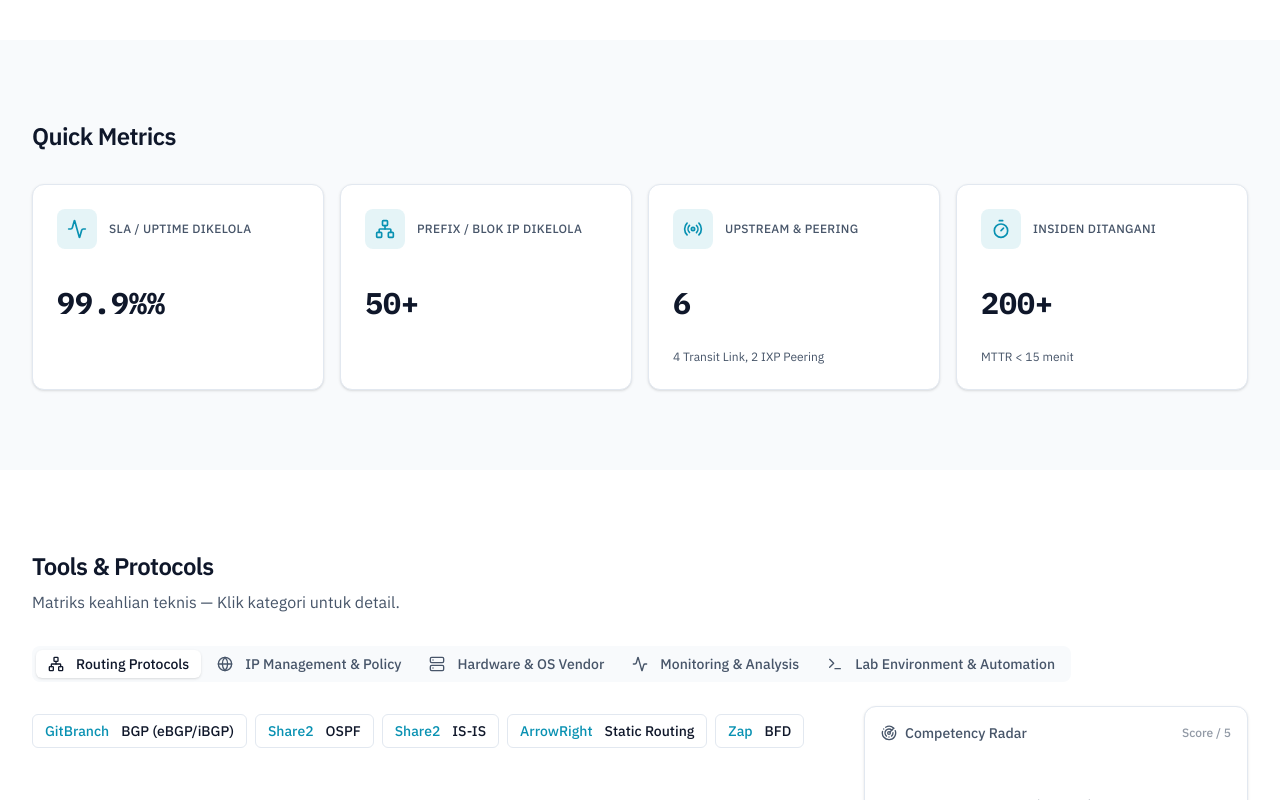
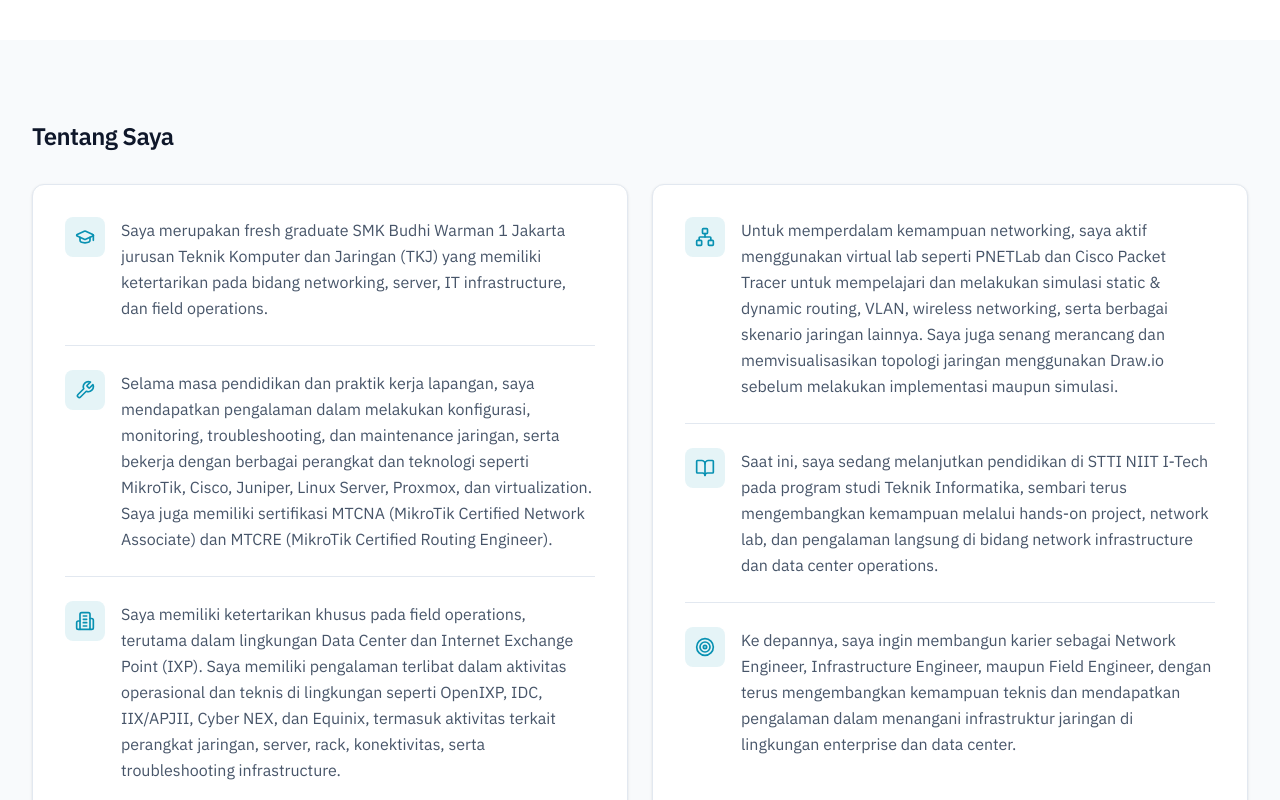
Before and after one commit to FauzanAlsyundawy/portofolio, a Next.js app: page / in a window 1280 px wide. Shown: the part 760-1560 px from the top of the page. Built offline with nearby package versions, Linux system fonts and the light colour scheme.

Commit message:
feat: replace quick metrics section with about me section

```diff
--- a/app/page.tsx
+++ b/app/page.tsx
@@ -1,5 +1,5 @@
 import { Hero } from "@/components/sections/hero";
-import { Metrics } from "@/components/sections/metrics";
+import { AboutMe } from "@/components/sections/about-me";
 import { SkillsMatrix } from "@/components/sections/skills-matrix";
 import { CaseStudies } from "@/components/sections/case-studies";
 import { ExperienceTimeline } from "@/components/sections/experience-timeline";
@@ -10,7 +10,7 @@ export default function HomePage() {
   return (
     <>
       <Hero />
-      <Metrics />
+      <AboutMe />
       <SkillsMatrix />
       <CaseStudies />
       <ExperienceTimeline />
--- /dev/null
+++ b/components/sections/about-me.tsx
@@ -0,0 +1,118 @@
+"use client";
+
+import { motion } from "motion/react";
+import { Card } from "@/components/ui/card";
+import {
+  GraduationCap,
+  Wrench,
+  Building2,
+  Network,
+  BookOpen,
+  Target,
+} from "lucide-react";
+
+export function AboutMe() {
+  return (
+    <section id="about" className="py-20 bg-surface relative">
+      {/* Target anchor to maintain scroll compatibility */}
+      <div id="metrics" className="sr-only" aria-hidden="true" />
+      <div className="container-section">
+        <motion.div
+          initial={{ opacity: 0, y: 16 }}
+          whileInView={{ opacity: 1, y: 0 }}
+          viewport={{ once: true, margin: "-50px" }}
+          transition={{ duration: 0.4 }}
+          className="mb-8"
+        >
+          <h2 className="text-2xl font-semibold tracking-tight text-ink">
+            Tentang Saya
+          </h2>
+        </motion.div>
+
+        <div className="grid gap-6 lg:grid-cols-2">
+          {/* Kolom Kiri: Latar Belakang Pendidikan, Praktik Lapangan, & Lingkungan Operasional */}
+          <motion.div
+            initial={{ opacity: 0, y: 16 }}
+            whileInView={{ opacity: 1, y: 0 }}
+            viewport={{ once: true, margin: "-50px" }}
+            transition={{ duration: 0.4, delay: 0.1 }}
+          >
+            <Card className="p-6 sm:p-8 h-full flex flex-col gap-6 hover:shadow-md transition-shadow">
+              <div className="flex items-start gap-4">
+                <span className="inline-flex h-10 w-10 shrink-0 items-center justify-center rounded-lg bg-signal/10 text-signal">
+                  <GraduationCap className="h-5 w-5" />
+                </span>
+                <p className="text-sm sm:text-base text-muted leading-relaxed">
+                  Saya merupakan fresh graduate SMK Budhi Warman 1 Jakarta jurusan Teknik Komputer dan Jaringan (TKJ) yang memiliki ketertarikan pada bidang networking, server, IT infrastructure, dan field operations.
+                </p>
+              </div>
+
+              <div className="h-px w-full bg-border" />
+
+              <div className="flex items-start gap-4">
+                <span className="inline-flex h-10 w-10 shrink-0 items-center justify-center rounded-lg bg-signal/10 text-signal">
+                  <Wrench className="h-5 w-5" />
+                </span>
+                <p className="text-sm sm:text-base text-muted leading-relaxed">
+                  Selama masa pendidikan dan praktik kerja lapangan, saya mendapatkan pengalaman dalam melakukan konfigurasi, monitoring, troubleshooting, dan maintenance jaringan, serta bekerja dengan berbagai perangkat dan teknologi seperti MikroTik, Cisco, Juniper, Linux Server, Proxmox, dan virtualization. Saya juga memiliki sertifikasi MTCNA (MikroTik Certified Network Associate) dan MTCRE (MikroTik Certified Routing Engineer).
+                </p>
+              </div>
+
+              <div className="h-px w-full bg-border" />
+
+              <div className="flex items-start gap-4">
+                <span className="inline-flex h-10 w-10 shrink-0 items-center justify-center rounded-lg bg-signal/10 text-signal">
+                  <Building2 className="h-5 w-5" />
+                </span>
+                <p className="text-sm sm:text-base text-muted leading-relaxed">
+                  Saya memiliki ketertarikan khusus pada field operations, terutama dalam lingkungan Data Center dan Internet Exchange Point (IXP). Saya memiliki pengalaman terlibat dalam aktivitas operasional dan teknis di lingkungan seperti OpenIXP, IDC, IIX/APJII, Cyber NEX, dan Equinix, termasuk aktivitas terkait perangkat jaringan, server, rack, konektivitas, serta troubleshooting infrastructure.
+                </p>
+              </div>
+            </Card>
+          </motion.div>
+
+          {/* Kolom Kanan: Network Lab, Pendidikan Lanjutan, & Arah Karier */}
+          <motion.div
+            initial={{ opacity: 0, y: 16 }}
+            whileInView={{ opacity: 1, y: 0 }}
+            viewport={{ once: true, margin: "-50px" }}
+            transition={{ duration: 0.4, delay: 0.2 }}
+          >
+            <Card className="p-6 sm:p-8 h-full flex flex-col gap-6 hover:shadow-md transition-shadow">
+              <div className="flex items-start gap-4">
+                <span className="inline-flex h-10 w-10 shrink-0 items-center justify-center rounded-lg bg-signal/10 text-signal">
+                  <Network className="h-5 w-5" />
+                </span>
+                <p className="text-sm sm:text-base text-muted leading-relaxed">
+                  Untuk memperdalam kemampuan networking, saya aktif menggunakan virtual lab seperti PNETLab dan Cisco Packet Tracer untuk mempelajari dan melakukan simulasi static &amp; dynamic routing, VLAN, wireless networking, serta berbagai skenario jaringan lainnya. Saya juga senang merancang dan memvisualisasikan topologi jaringan menggunakan Draw.io sebelum melakukan implementasi maupun simulasi.
+                </p>
+              </div>
+
+              <div className="h-px w-full bg-border" />
+
+              <div className="flex items-start gap-4">
+                <span className="inline-flex h-10 w-10 shrink-0 items-center justify-center rounded-lg bg-signal/10 text-signal">
+                  <BookOpen className="h-5 w-5" />
+                </span>
+                <p className="text-sm sm:text-base text-muted leading-relaxed">
+                  Saat ini, saya sedang melanjutkan pendidikan di STTI NIIT I-Tech pada program studi Teknik Informatika, sembari terus mengembangkan kemampuan melalui hands-on project, network lab, dan pengalaman langsung di bidang network infrastructure dan data center operations.
+                </p>
+              </div>
+
+              <div className="h-px w-full bg-border" />
+
+              <div className="flex items-start gap-4">
+                <span className="inline-flex h-10 w-10 shrink-0 items-center justify-center rounded-lg bg-signal/10 text-signal">
+                  <Target className="h-5 w-5" />
+                </span>
+                <p className="text-sm sm:text-base text-muted leading-relaxed">
+                  Ke depannya, saya ingin membangun karier sebagai Network Engineer, Infrastructure Engineer, maupun Field Engineer, dengan terus mengembangkan kemampuan teknis dan mendapatkan pengalaman dalam menangani infrastruktur jaringan di lingkungan enterprise dan data center.
+                </p>
+              </div>
+            </Card>
+          </motion.div>
+        </div>
+      </div>
+    </section>
+  );
+}
--- a/components/sections/metrics.tsx
+++ /dev/null
@@ -1,80 +0,0 @@
-"use client";
-
-import { motion, useInView } from "motion/react";
-import { useRef, useState, useEffect } from "react";
-import { Card } from "@/components/ui/card";
-import { metrics } from "@/data/config";
-import { Activity, Network, Radio, Timer } from "lucide-react";
-
-const iconMap: Record<string, React.ComponentType<{ className?: string }>> = {
-  Activity,
-  Network,
-  Radio,
-  Timer,
-};
-
-function CountUp({ target, suffix, inView }: { target: string; suffix: string; inView: boolean }) {
-  const [display, setDisplay] = useState("0");
-  const numTarget = Number.parseInt(target.replace(/\D/g, ""), 10) || 0;
-
-  useEffect(() => {
-    if (!inView) return;
-    let start = 0;
-    const duration = 1500;
-    const startTime = performance.now();
-    const tick = (now: number) => {
-      const progress = Math.min((now - startTime) / duration, 1);
-      const eased = 1 - Math.pow(1 - progress, 3);
-      const current = Math.floor(eased * numTarget);
-      setDisplay(String(current));
-      if (progress < 1) requestAnimationFrame(tick);
-      else setDisplay(target);
-    };
-    const frame = requestAnimationFrame(tick);
-    return () => cancelAnimationFrame(frame);
-  }, [inView, target, numTarget]);
-
-  return <span>{display}{suffix}</span>;
-}
-
-export function Metrics() {
-  const ref = useRef<HTMLDivElement>(null);
-  const inView = useInView(ref, { once: true, margin: "-100px" });
-
-  return (
-    <section id="metrics" className="py-20 bg-surface">
-      <div className="container-section">
-        <h2 className="text-2xl font-semibold tracking-tight text-ink mb-8">
-          Quick Metrics
-        </h2>
-        <div ref={ref} className="grid gap-4 sm:grid-cols-2 lg:grid-cols-4">
-          {metrics.map((metric, idx) => {
-            const Icon = iconMap[metric.icon] || Activity;
-            return (
-              <Card key={idx} className="p-6 hover:shadow-md transition-shadow">
-                <div className="flex items-center gap-3 mb-3">
-                  <span className="inline-flex h-10 w-10 items-center justify-center rounded-lg bg-signal/10 text-signal">
-                    <Icon className="h-5 w-5" />
-                  </span>
-                  <span className="text-xs font-medium uppercase tracking-wide text-muted">
-                    {metric.label}
-                  </span>
-                </div>
-                <div className="font-mono text-3xl font-bold text-ink">
-                  {inView ? (
-                    <CountUp target={metric.value} suffix={metric.suffix} inView={inView} />
-                  ) : (
-                    <span>0{metric.suffix}</span>
-                  )}
-                </div>
-                {metric.detail && (
-                  <p className="text-xs text-muted mt-1">{metric.detail}</p>
-                )}
-              </Card>
-            );
-          })}
-        </div>
-      </div>
-    </section>
-  );
-}
```
